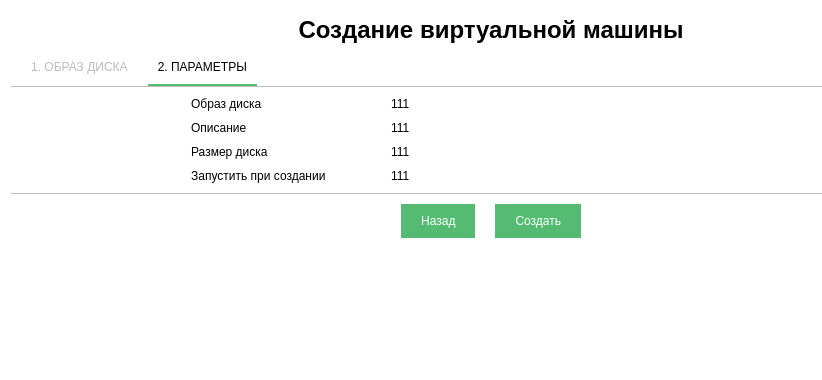
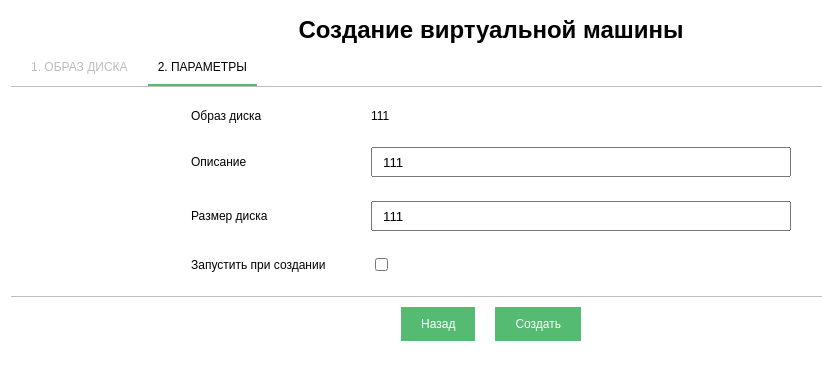
Before and after one commit to andrewosipov/croc, a React (Create React App) app: page /step2 in a window 1280 px wide. Shown: the top 380 px of the page, without its empty margins (149-971 px from the left). Built offline with nearby package versions, Linux system fonts and the light colour scheme.

Commit message:
add field types in FieldList

```diff
--- a/src/components/Field.js
+++ b/src/components/Field.js
@@ -5,11 +5,17 @@ class Field extends Component {
     static propTypes = {};
 
     render() {
-        const {label, value} = this.props;
+        const {label = 'Label', value = 'Value', type = 'label'} = this.props;
+        let valueItem = null;
+        switch (type) {
+            case 'label': valueItem = value; break;
+            case 'text': valueItem = <input type="text" value={value} />; break;
+            case 'bool': valueItem = <input type="checkbox" />
+        }
         return (
             <div className="FieldItem">
                 <div className="FieldItem__label">{label}</div>
-                <div className="FieldItem__value">{value}</div>
+                <div className="FieldItem__value">{valueItem}</div>
             </div>
         );
     }
--- a/src/components/FieldList.js
+++ b/src/components/FieldList.js
@@ -10,10 +10,10 @@ class FieldList extends Component {
     render() {
         return (
             <div className="FieldList">
-                <Field label="Образ диска" value="111" />
-                <Field label="Описание" value="111" />
-                <Field label="Размер диска" value="111" />
-                <Field label="Запустить при создании" value="111" />
+                <Field label="Образ диска" value="111" type="label" />
+                <Field label="Описание" value="111" type="text" />
+                <Field label="Размер диска" value="111" type="text" />
+                <Field label="Запустить при создании" value="111" type="bool" />
             </div>
         );
     }
--- a/src/styles/FieldList.css
+++ b/src/styles/FieldList.css
@@ -5,14 +5,22 @@
 
 .FieldItem {
     display: flex;
-    margin: 0 0 10px 0;
+    padding: 12px 0 12px 0;
+    align-items: center;
 }
 
 .FieldItem__label {
     flex: 1;
-    max-width: 200px;
+    max-width: 180px;
 }
 
 .FieldItem__value {
     flex: 1;
+    position: relative;
 }
+
+.FieldItem__value input[type="text"] {
+    width: 100%;
+    padding: 6px 10px 5px 10px;
+    box-sizing: border-box;
+}
```
